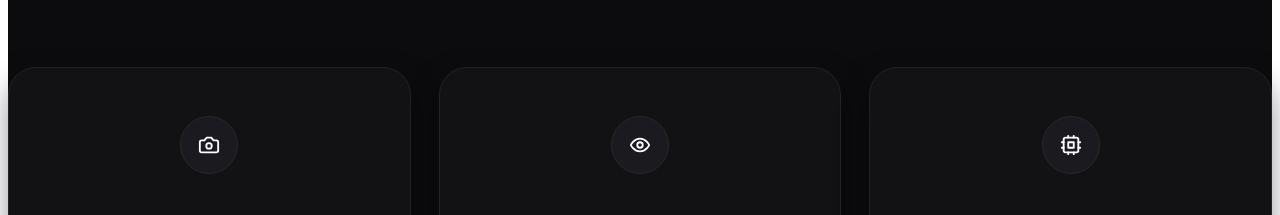
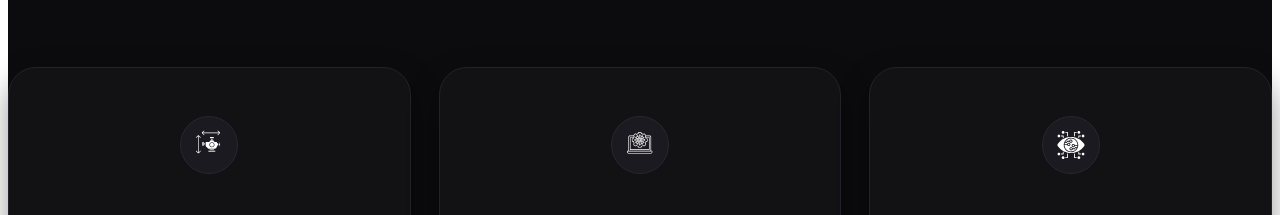
Before and after one commit to fusesight/fusesight.com, a React (Vite) app: page / in a window 1280 px wide. Shown: the part 1401-1616 px from the top of the page. Built offline with nearby package versions, Linux system fonts and the light colour scheme; no server answers; the HTML template or start-up script is replaced by a standard one.

Commit message:
feat: add OurServices carousel component to display core product capabilities

```diff
--- a/src/components/OurServices.jsx
+++ b/src/components/OurServices.jsx
@@ -1,5 +1,5 @@
 import React, { useState } from 'react';
-import { Camera, Eye, Cpu, Activity, LayoutDashboard, ChevronLeft, ChevronRight } from 'lucide-react';
+import { Activity, LayoutDashboard, ChevronLeft, ChevronRight } from 'lucide-react';
 import './OurServices.css';
 
 export default function OurServices() {
@@ -8,21 +8,21 @@ export default function OurServices() {
   const capabilities = [
     {
       id: 1,
-      icon: <Camera size={22} />,
+      icon: <img src="/icons/Multi-Camera%20Perception%20Engine.svg" alt="Multi-Camera Perception Engine" style={{ width: 40, height: 40 }} />,
       title: 'Multi-Camera Perception Engine',
       description: 'Combines visual information from multiple camera sources into a connected perception grid.',
       link: '#architecture'
     },
     {
       id: 2,
-      icon: <Eye size={22} />,
+      icon: <img src="/icons/Scene%20Intelligence%20Platform.svg" alt="Scene Intelligence Platform" style={{ width: 40, height: 40 }} />,
       title: 'Scene Intelligence Platform',
       description: 'Understands complex activities, spatial relationships, and operational environments through intelligent perception.',
       link: '#architecture'
     },
     {
       id: 3,
-      icon: <Cpu size={22} />,
+      icon: <img src="/icons/Computer%20Vision%20Analytics%20Engine.svg" alt="Computer Vision Analytics Engine" style={{ width: 40, height: 40 }} />,
       title: 'Computer Vision Analytics Engine',
       description: 'Extracts deep structured metadata, patterns, and actionable insights from raw visual streams.',
       link: '#architecture'
```
